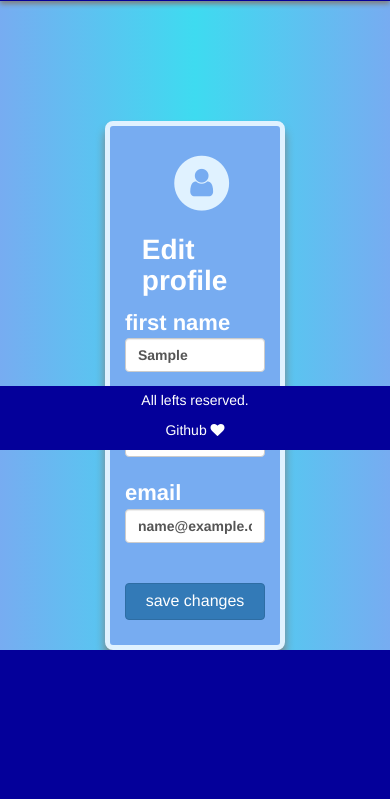
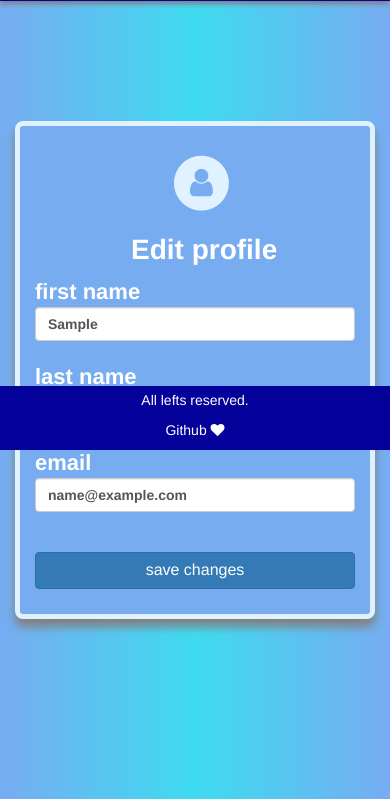
Before and after one commit to 1MahdiR/simple-todo-list, a Django app: page /account/edit_profile/ in a window 390 px wide. Shown: the part 394-1193 px from the top of the page. Before the commit the page ends 1044 px from the top, so only its background shows below. Run offline with Django 3.2, Linux system fonts and the light colour scheme; the visitor is signed in with stand-in values (Sample User, id 1); some libraries are stand-ins or nearby versions.

Commit message:
Fixed user_edit form in smaller devices

```diff
--- a/account/static/account/user_edit.css
+++ b/account/static/account/user_edit.css
@@ -58,14 +58,20 @@
 
 @media only screen and (max-width: 550px) {
 
+	.edit-profile-body {
+		widht: 100%;
+		margin-left: 0;
+		margin-right: 0;
+		margin-bottom: 180px;
+	}
 
 	.edit-profile-body h1 {
-		margin-left: 12%;
+		margin-left: 30%;
 		font-size: 28px;
 	}
 
 	.edit-profile-body .user-icon {
 
-		margin-left: 32%;
+		margin-left: 42%;
 	}
 }
```
